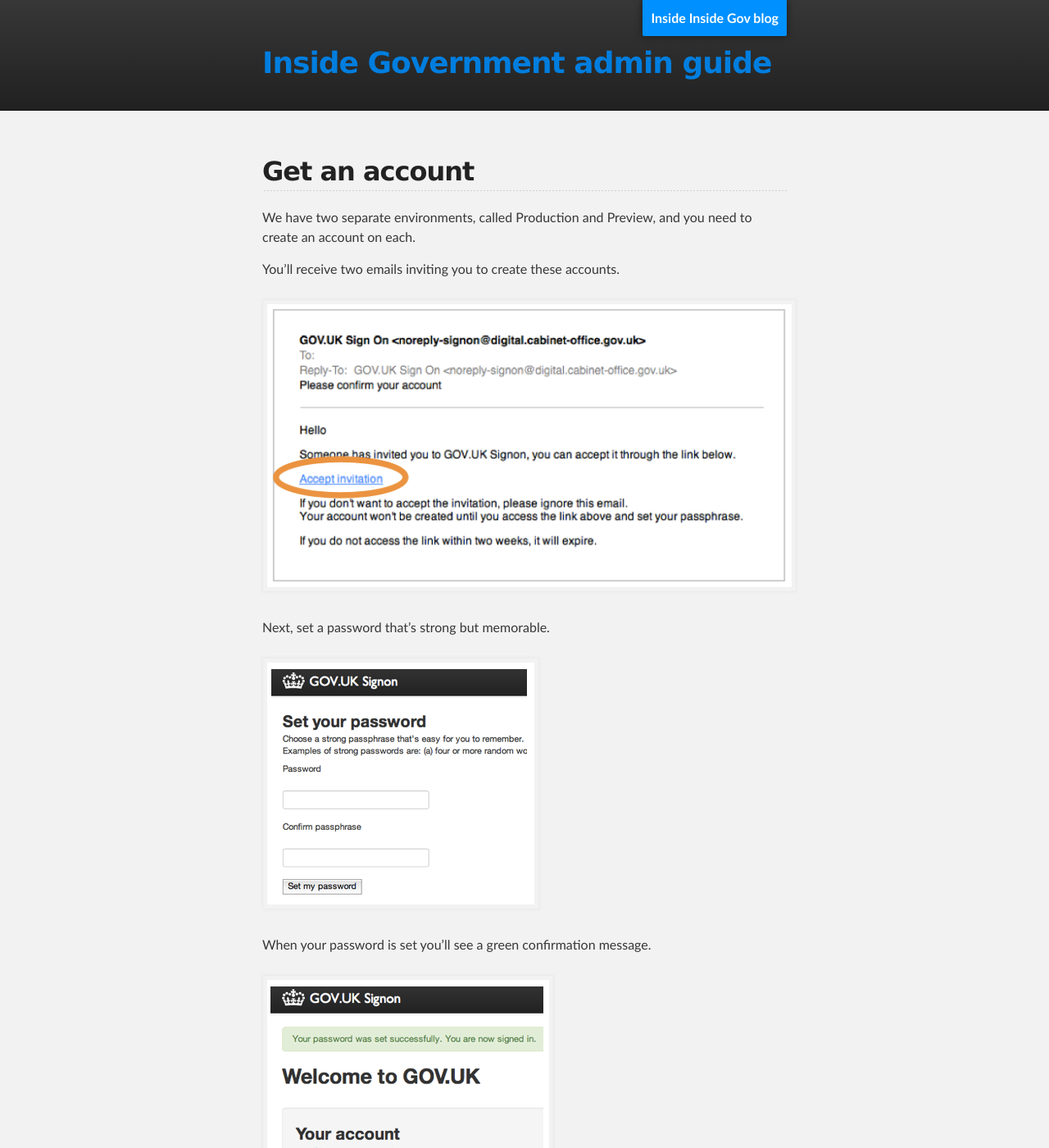
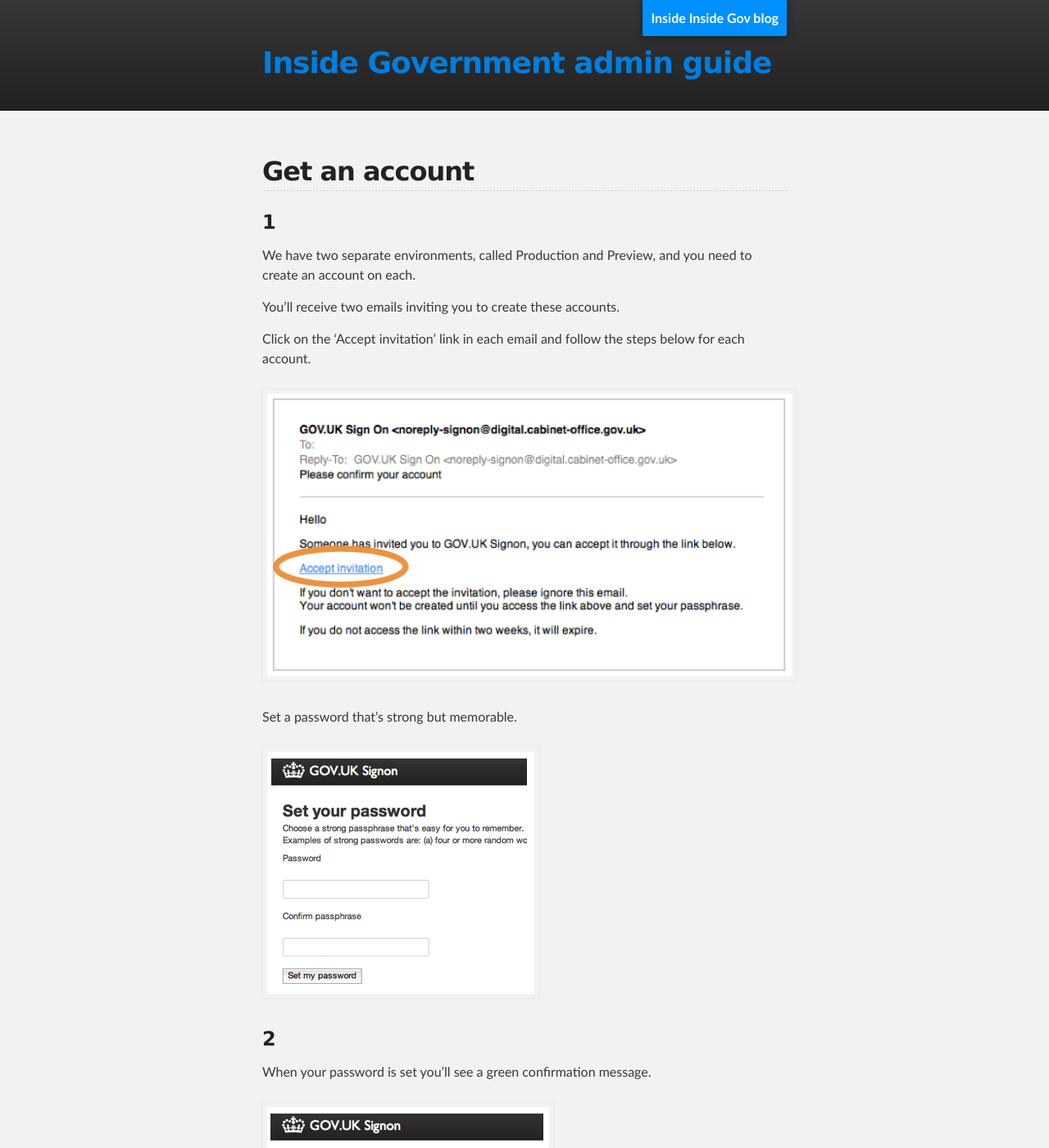
Before and after one commit to alphagov/inside-government-admin-guide, a Jekyll site: the page built from your-account/get-an-account.md, in a window 1280 px wide and 1400 px high. Shown: the whole window at 82% size. Built offline with Jekyll 4.4.1, drawn with Linux system fonts in a browser that asks for light colours; some of the changed text lies outside the part shown.

Commit message:
Copy tweaks, numbered points

```diff
--- a/your-account/get-an-account.md
+++ b/your-account/get-an-account.md
@@ -5,31 +5,43 @@
 
 ## Get an account
 
+###1
+
 We have two separate environments, called Production and Preview, and you need to create an account on each.
 
 You'll receive two emails inviting you to create these accounts.
 
+Click on the 'Accept invitation' link in each email and follow the steps below for each account.
+
 ![Get an account](get-an-account.png)
 
-Next, set a password that’s strong but memorable.
+Set a password that’s strong but memorable.
 
 ![Get an account 2](get-an-account-2.png)
+
+###2
 
 When your password is set you’ll see a green confirmation message.
 
 ![Get an account 3](get-an-account-3.png)
 
+###3
+
 Scroll down to the foot of the page and click on the 'Whitehall' link. Whitehall is the name of our publishing tool.
 
 ![Get an account 4](get-an-account-4.png)
 
-You may be prompted for the ‘betademo’ username and password. Use the following…
+###4
+
+You may be prompted for the ‘betademo’ username and password.
 
 Username: betademo
 Password: -----
 
 ![Get an account 5](get-an-account-5.png)
 
+###5
+
 As it’s your first time here, you’ll be asked if Whitehall can use your GOV.UK account.
 
 Just click ‘Authorize’ and you’re ready to go.
```
